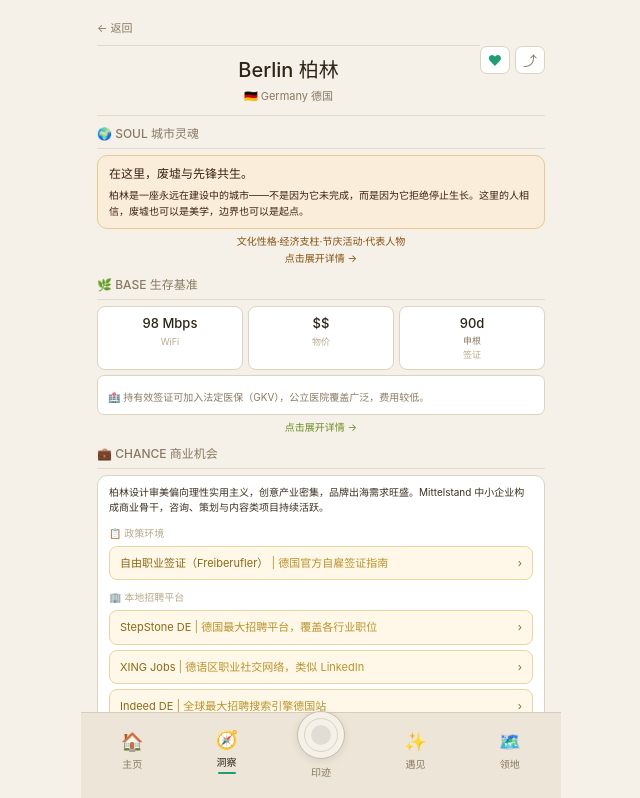
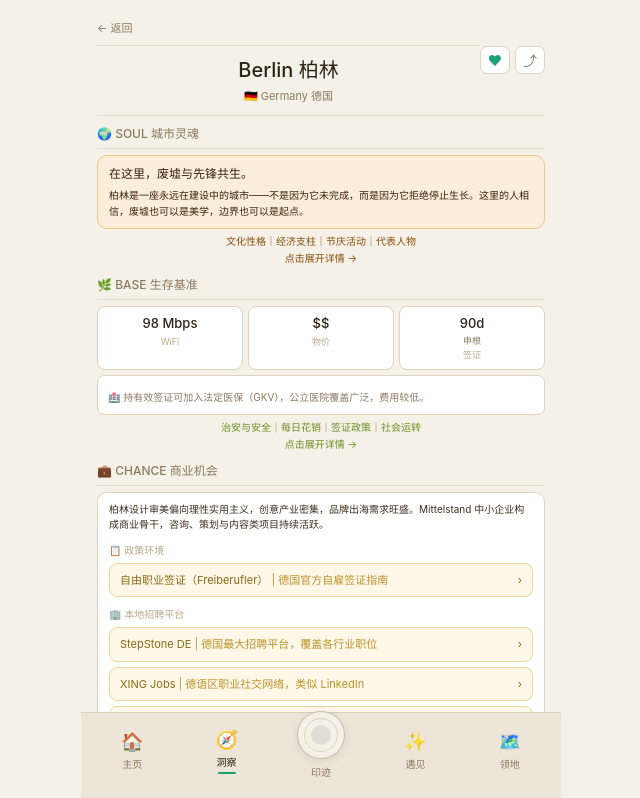
Before and after one commit to panlutingcn/nomadic, a Next.js app: page /insights in a window 1280 px wide. Shown: the top 798 px of the page, without its empty margins (319-959 px from the left). Built offline with nearby package versions, Linux system fonts and the light colour scheme.

Commit message:
style: update SOUL and BASE section hint text format
- Change SOUL separator from · to ｜
- Add BASE detail categories above expand hint

```diff
--- a/app/insights/page.tsx
+++ b/app/insights/page.tsx
@@ -195,7 +195,7 @@ export default function InsightsPage() {
               )}
             </div>
             <div style={{ fontSize: 10, color: '#854f0b', marginTop: 5, textAlign: 'center' }}>
-              <div>文化性格·经济支柱·节庆活动·代表人物</div>
+              <div>文化性格｜经济支柱｜节庆活动｜代表人物</div>
               <div style={{ marginTop: 2 }}>点击展开详情 →</div>
             </div>
           </div>
@@ -220,7 +220,10 @@ export default function InsightsPage() {
             <div style={{ background: 'var(--bg-card)', border: '0.5px solid var(--border-light)', borderRadius: 7, padding: '7px 10px', marginTop: 5 }}>
               <span style={{ fontSize: 10, color: 'var(--text-secondary)', lineHeight: 1.5 }}>{city.base.welfare}</span>
             </div>
-            <div style={{ fontSize: 10, color: '#6b8e23', marginTop: 5, textAlign: 'center' }}>点击展开详情 →</div>
+            <div style={{ fontSize: 10, color: '#6b8e23', marginTop: 5, textAlign: 'center' }}>
+              <div>治安与安全｜每日花销｜签证政策｜社会运转</div>
+              <div style={{ marginTop: 2 }}>点击展开详情 →</div>
+            </div>
           </div>
         </div>
 
```
